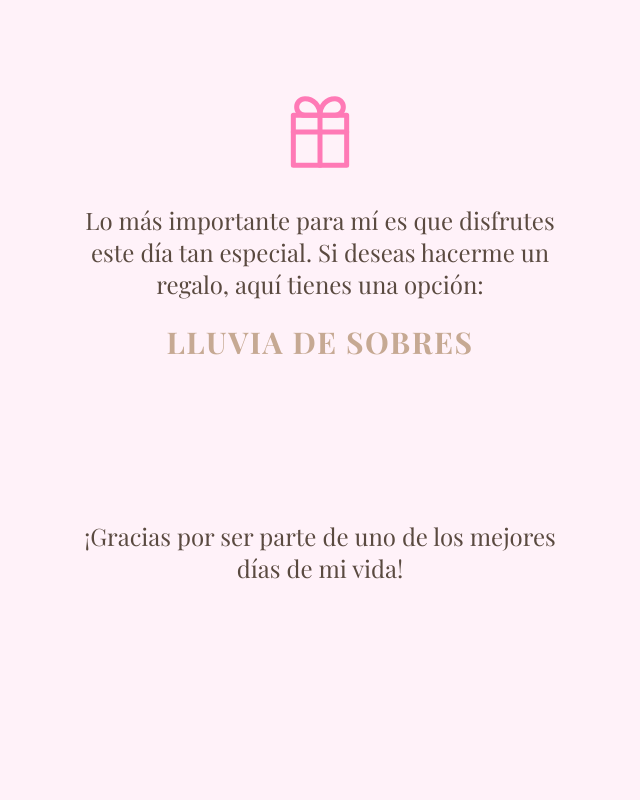
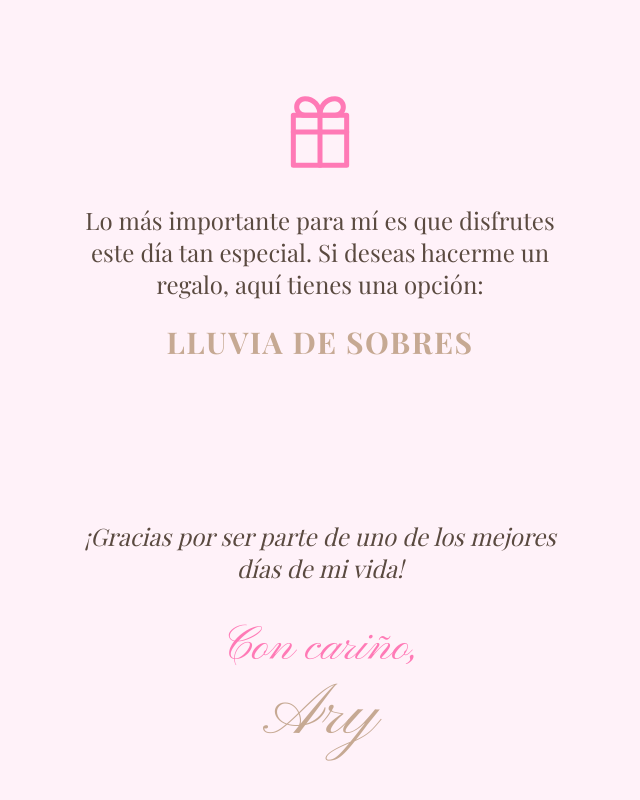
Before and after one commit to Tinchomay/invitacion_next, a Next.js app: page / in a window 1280 px wide. Shown: the part 8052-8852 px from the top of the page, without its empty margins (320-960 px from the left). Before the commit the page ends 8732 px from the top, so only its background shows below. Built offline with nearby package versions, Linux system fonts and the light colour scheme.

Commit message:
ajustes 1.4

```diff
--- a/src/components/Gifts.tsx
+++ b/src/components/Gifts.tsx
@@ -102,13 +102,23 @@ export default function Gifts() {
           className="object-cover w-full h-auto"
         />
       </motion.div> */}
-      <motion.p
-        className="mt-40 max-w-lg font-serif text-xl text-foreground md:text-2xl"
-        variants={itemVariants}
+
+      <motion.div
+         className="mt-40 flex flex-col items-center gap-2"
+         variants={itemVariants}
       >
-        ¡Gracias por ser parte de uno de los mejores días de mi vida!
+          <p className="max-w-lg font-serif text-xl text-foreground md:text-2xl italic">
+            ¡Gracias por ser parte de uno de los mejores días de mi vida!
+          </p>
 
-      </motion.p>
+          <p className="mt-8 font-script text-4xl text-brand-pink md:text-5xl">
+            Con cariño,
+          </p>
+          <p className="font-script text-6xl text-brand-gold md:text-7xl">
+            Ary
+          </p>
+      </motion.div>
+
     </motion.section>
   );
 }
```
